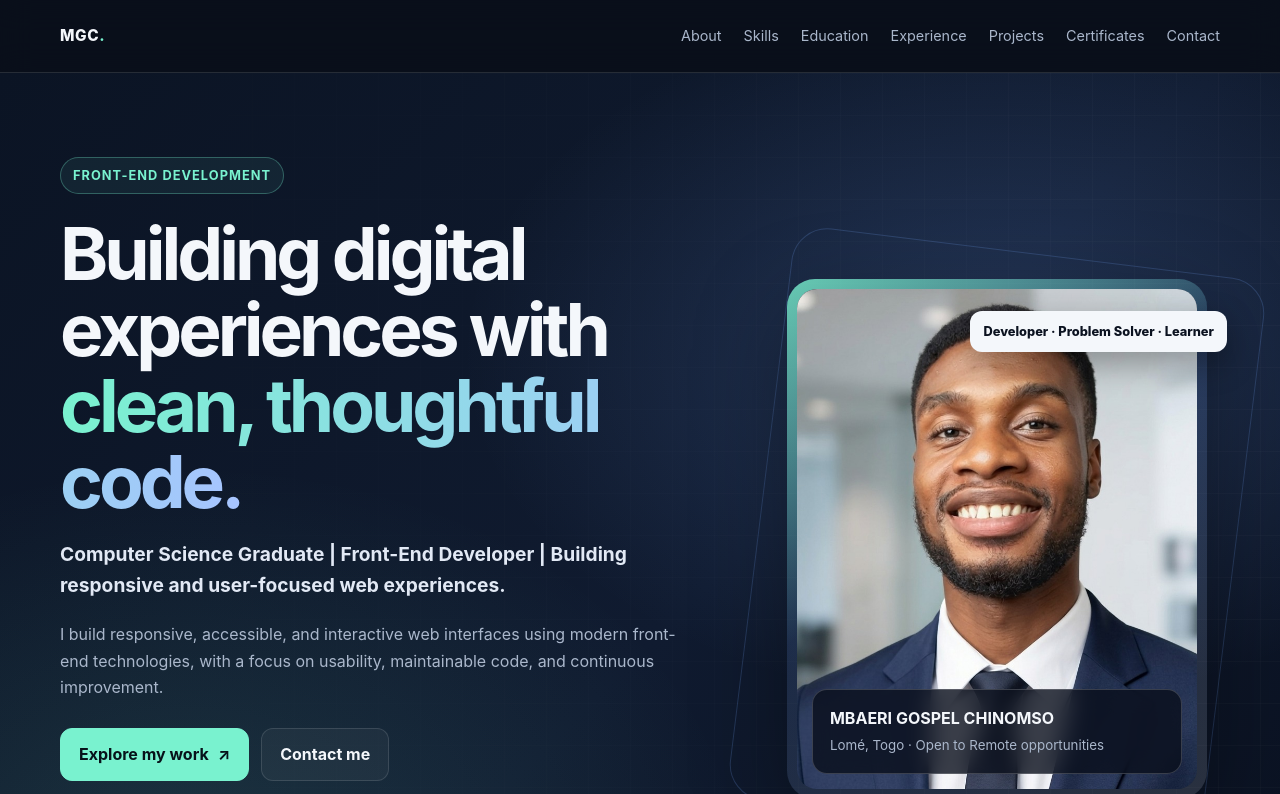
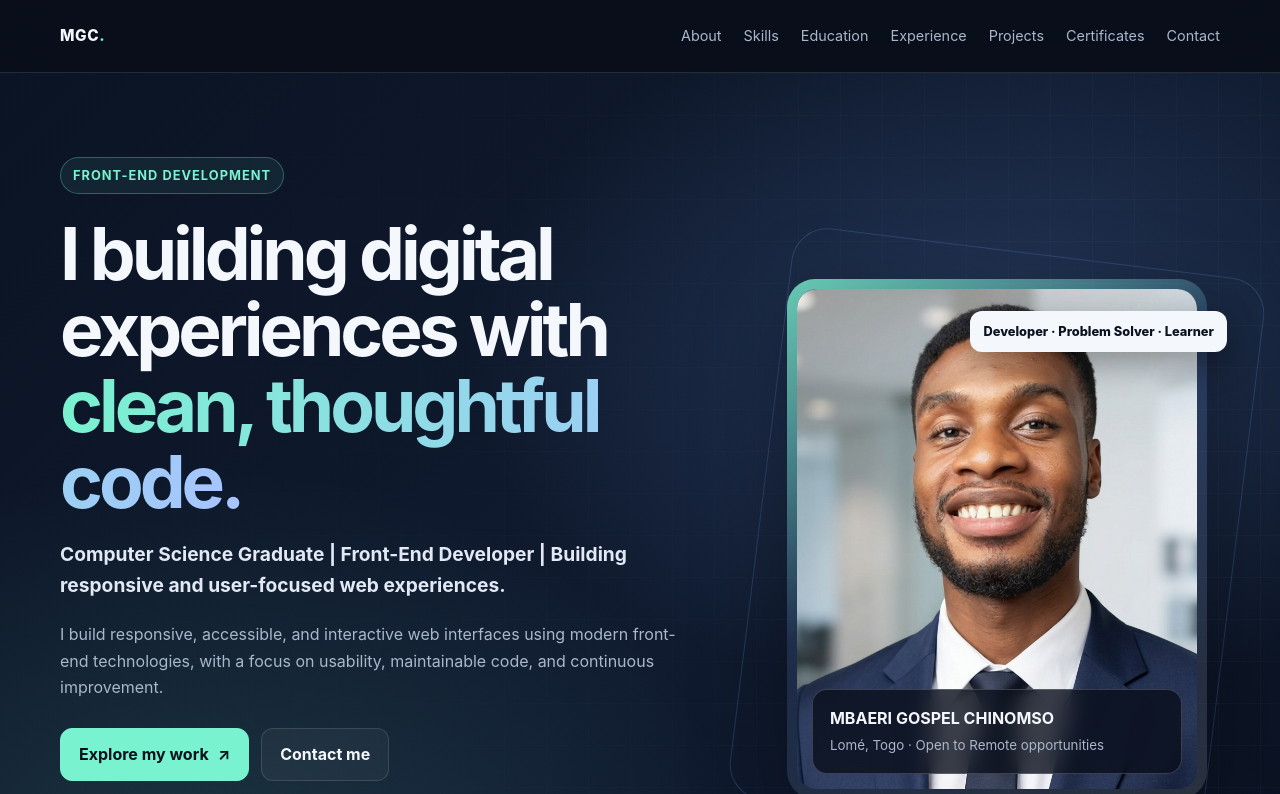
Before and after one commit to mbaeri-gospel/mbaeri-gospel-portfolio, a plain HTML site: page index.html in a window 1280 px wide. Shown: the top 794 px of the page. Drawn offline with Linux system fonts and the light colour scheme.

Commit message:
Fix grammatical error in hero section heading
Corrected grammatical error in the heading.

```diff
--- a/index.html
+++ b/index.html
@@ -280,7 +280,7 @@
       <div class="wrap hero-grid">
         <div>
           <div class="eyebrow">Front-End Development</div>
-          <h1>Building digital experiences with <span>clean, thoughtful code.</span></h1>
+          <h1>I building digital experiences with <span>clean, thoughtful code.</span></h1>
           <p class="headline">Computer Science Graduate | Front-End Developer | Building responsive and user-focused web experiences.</p>
           <p class="hero-copy">I build responsive, accessible, and interactive web interfaces using modern front-end technologies, with a focus on usability, maintainable code, and continuous improvement.</p>
           <div class="actions">
```
